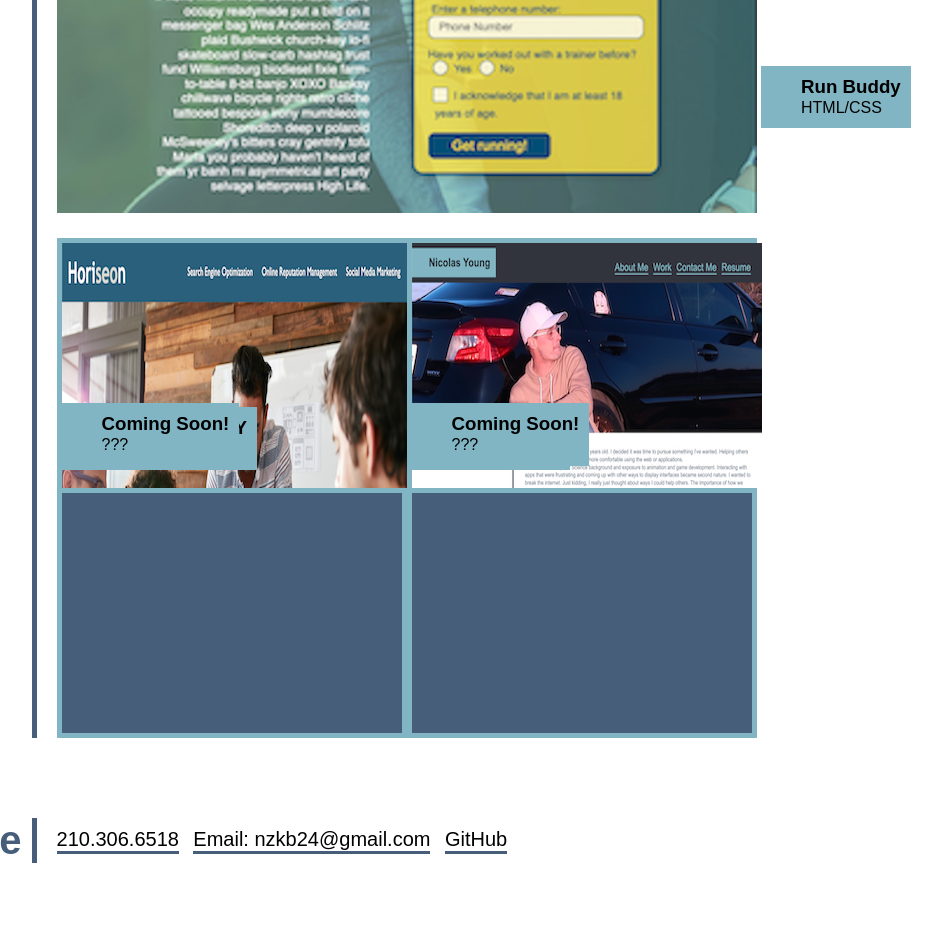
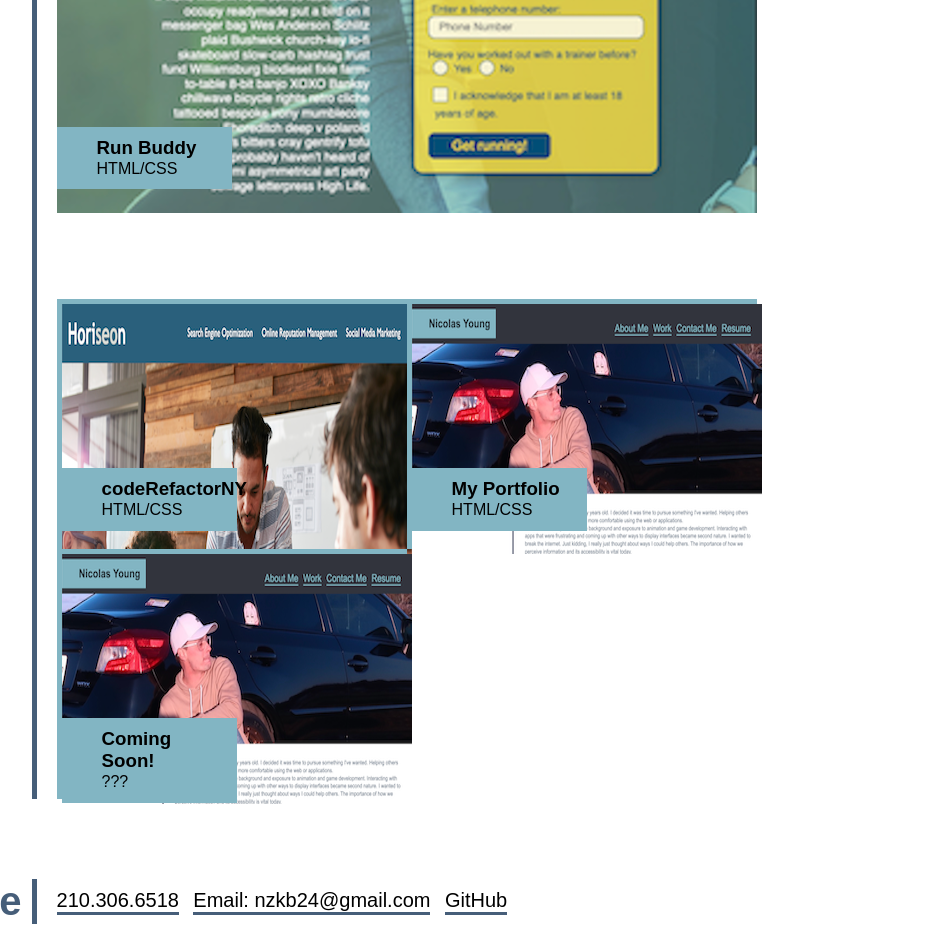
Before and after one commit to bodashii/aboutMeNY, a plain HTML site: page index.html in a window 1280 px wide. Shown: the part 1060-1987 px from the top of the page, without its empty margins (336-1278 px from the left). Before the commit the page ends 1963 px from the top, so only its background shows below. Drawn offline with Linux system fonts and the light colour scheme.

Commit message:
adjusted flex properties and adjusted item titles with css styles

```diff
--- a/assets/style.css
+++ b/assets/style.css
@@ -87,6 +87,8 @@ section {
     flex-wrap: wrap;
     margin: auto 20px;
     align-content: center;
+    display:flex;
+    align-content: flex-start;
 }
 
 .content p {
@@ -106,10 +108,15 @@ section {
     color: black;
 }
 
+/* .runbuddy{
+    background-image: url("/assets/images/runBuddy.jpg");
+    height: 500px;
+    width: 800px;
+} */
+
 .work-content {
     display: flex;
     flex-wrap: wrap;
-    justify-content center
 }
 .content img {
 }
@@ -124,10 +131,6 @@ section {
     border: 5px solid var(--primary-color);
 }
 
-.item img {
-    object-fit: contain;
-}
-
 .proj-title {
     background-color: var(--primary-color);
     padding: 10px 10px 10px 40px;
@@ -135,8 +138,8 @@ section {
     z-index:9999;
     color: black;
     position: relative;
-    display: inline-block;
     bottom:100px;
+    width: 175px;
 }
 
 /* .projects {
--- a/index.html
+++ b/index.html
@@ -82,7 +82,7 @@
                         </div>
                     </a>
 
-            <div class="work-content">
+                <!-- <div class="work-content"> -->
                     <!-- start 2nd project -->
                     <a class="item" href="https://maddnty.github.io/refactorChallengerNY/" target="_blank">
                         <div class="refactorChallengerNY">
@@ -116,8 +116,9 @@
                     <br>
 
                     <!-- start 4th project -->
-                    <a class="item" href="#" alt="coming soon">
+                     <a class="item" href="#" alt="coming soon">
                         <div>
+                            <img src="assets/images/aboutMeNY.jpg" alt="landing page for aboutmeNY" />
                             <!-- image goes here -->
                             <!-- this is where the project will be interactive -->
                             <div class="proj-title">
@@ -132,10 +133,10 @@
                     </a>
 
                     <!-- start 5th project -->
-                    <a class="item" href="#" alt="coming soon">
-                        <div>
+                    <!-- <a class="item" href="#" alt="coming soon">
+                        <div> -->
                             <!-- this is where the project will be interactive -->
-                            <div class="proj-title">
+                            <!-- <div class="proj-title">
                                 <h3>
                                     Coming Soon!
                                 </h3>
@@ -144,8 +145,8 @@
                                 </p>
                             </div>
                         </div>
-                    </a>
-                </div>
+                    </a> -->
+                <!-- </div> -->
             </div>
             </div>
         </section>
```
Also changed, not shown: assets/images/IMG_8754.jpg (deleted), 3 other files.
